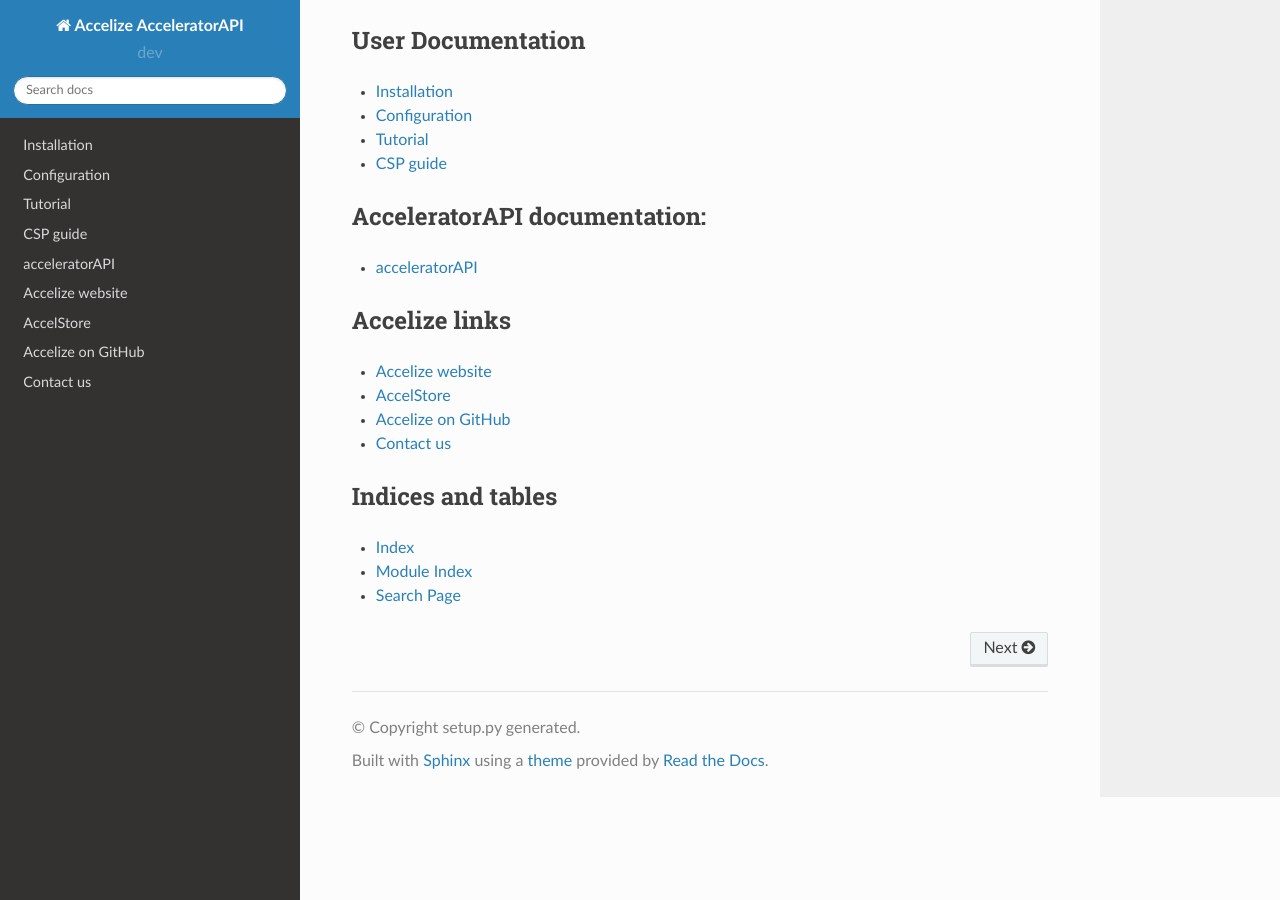
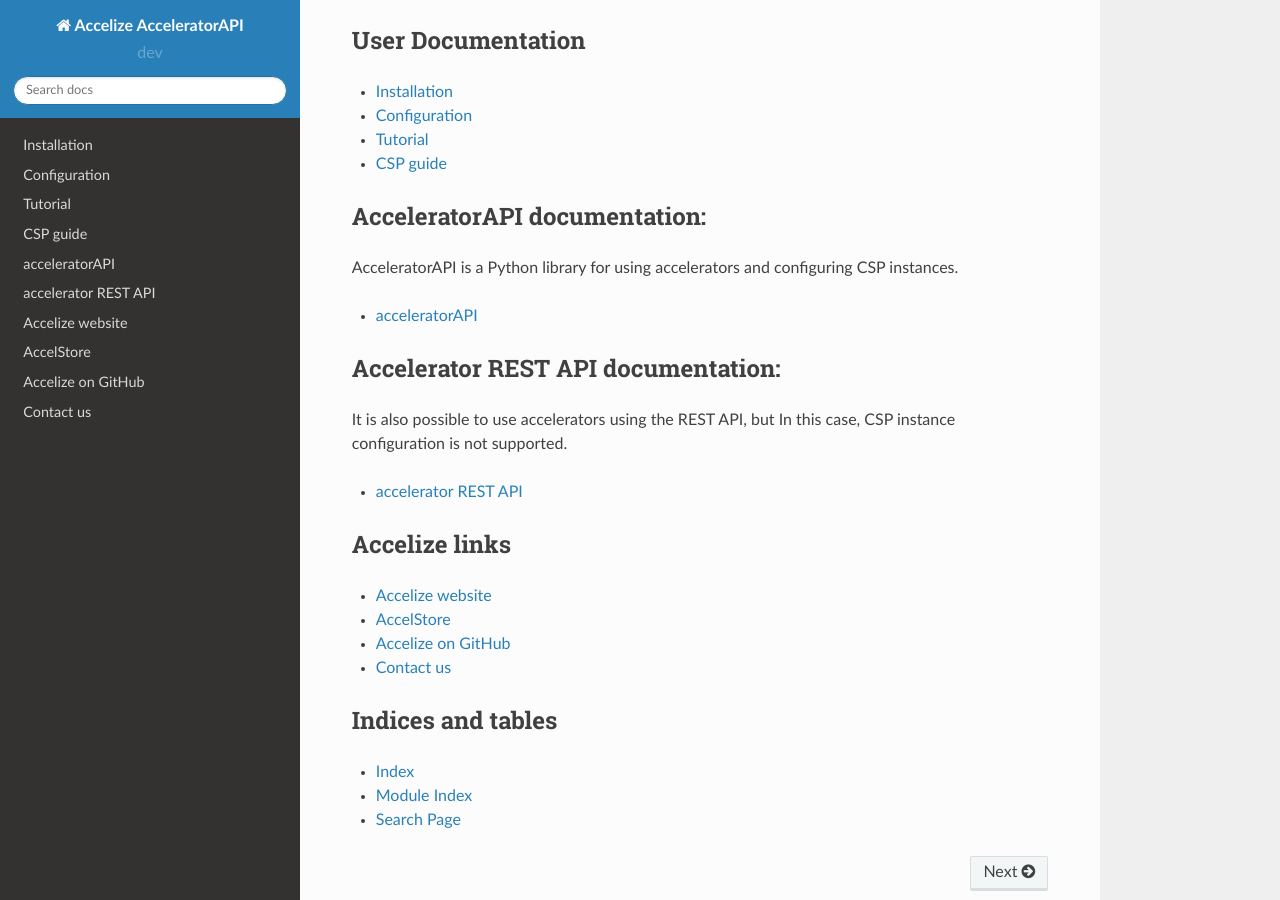
Before and after one commit to Accelize/apyfal, a Sphinx documentation site: the page built from docs/index.md, in a window 1280 px wide and 900 px high, scrolled down 1344 px. Built offline with Sphinx 7.4.7 and the Read the Docs theme 2.0.0, drawn with Linux system fonts in a browser that asks for light colours; pages that are not in the unit, such as notebooks, are missing from menus.

Commit message:
Add Swagger-Codegen REST API definition and documentation

```diff
--- a/docs/index.md
+++ b/docs/index.md
@@ -57,9 +57,16 @@ with acceleratorAPI.AcceleratorClass(accelerator='cast_gzip') as myaccel:
 
 ## AcceleratorAPI documentation:
 
+AcceleratorAPI is a Python library for using accelerators and configuring CSP instances.
+
 * [acceleratorAPI](api.rst)
 
-<!-- TODO: add swagger low-level api-->
+## Accelerator REST API documentation:
+
+It is also possible to use accelerators using the REST API, but In this case, CSP instance configuration
+is not supported.
+
+* [accelerator REST API](rest.rst)
 
 ## Accelize links
 
```
Also changed, not shown: README.md (+1 -1 lines), docs/installation.md (+2 -2 lines), docs/rest.md (added, +24 -0 lines), 2 other files.
